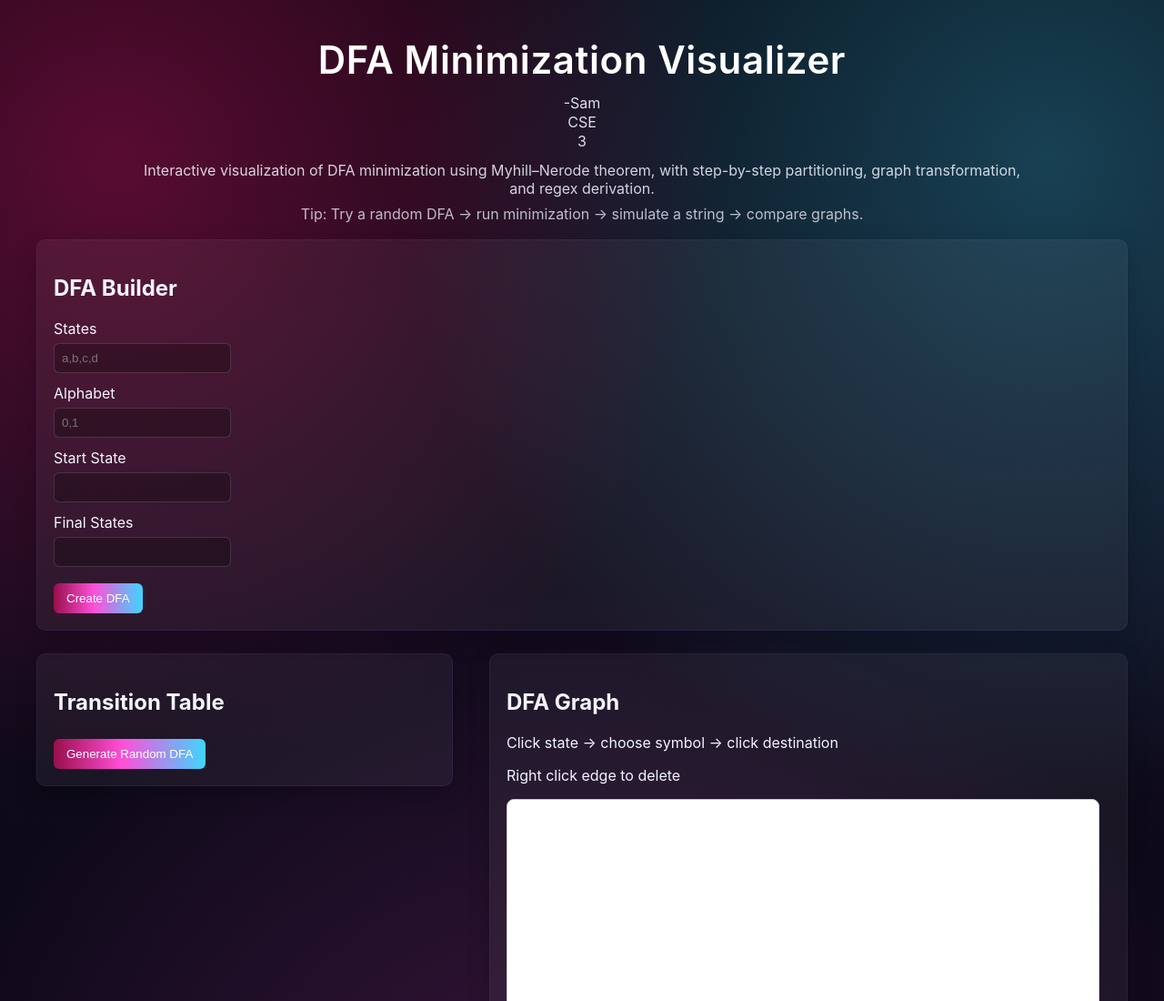
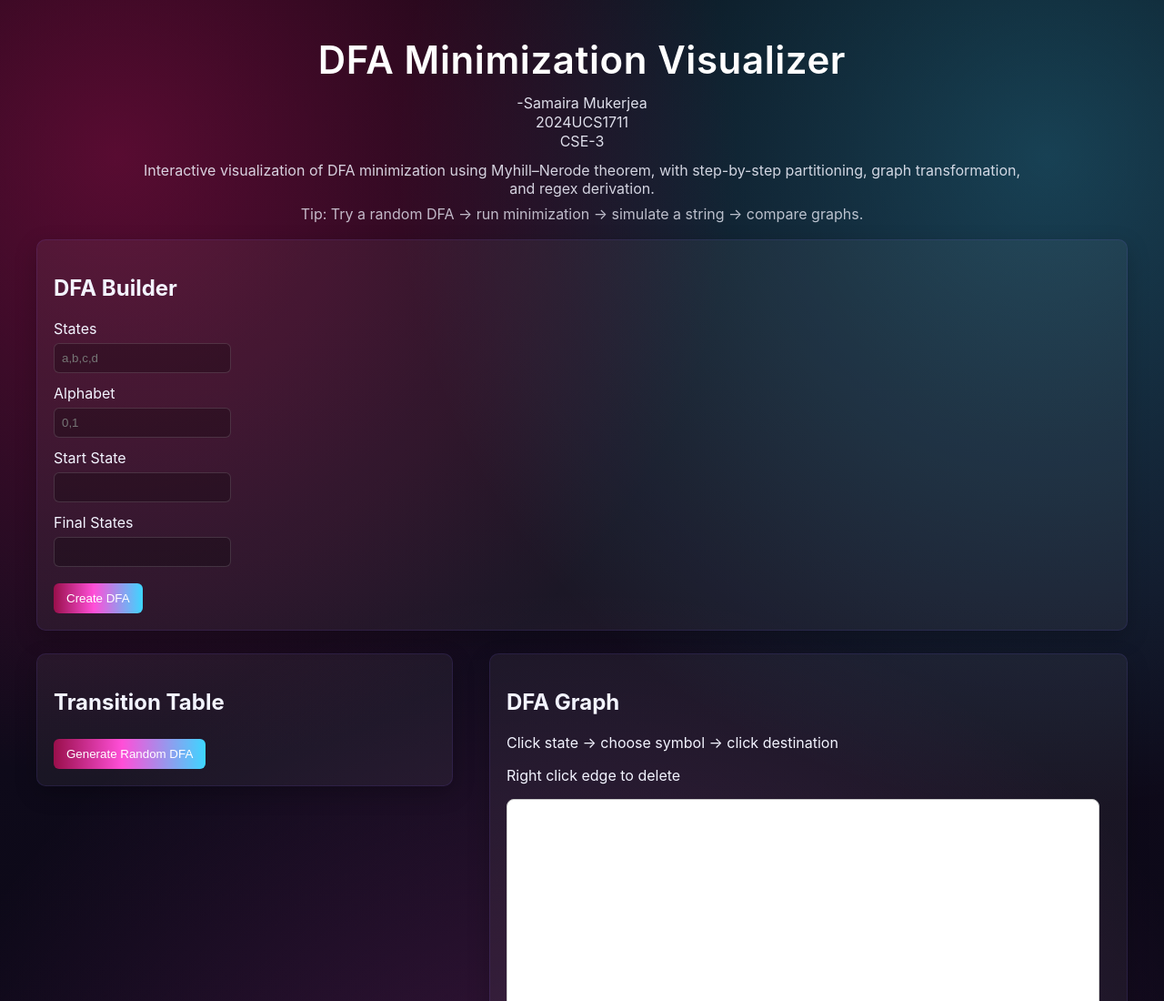
Before and after one commit to samaira173/dfa-minimization-visualizer, a plain HTML site: page index.html in a window 1280 px wide. Shown: the top 1100 px of the page at 91% size. Drawn offline with Linux system fonts and the light colour scheme.

Commit message:
Update 1

```diff
--- a/index.html
+++ b/index.html
@@ -13,7 +13,7 @@
 <body>
 
 <h1>DFA Minimization Visualizer</h1>
-<p class="subtitle">-Sam<br>CSE<br>3</p>
+<p class="subtitle">-Samaira Mukerjea<br>2024UCS1711<br>CSE-3</p>
 <p class="banner">
 Interactive visualization of DFA minimization using Myhill–Nerode theorem, with step-by-step partitioning, graph transformation, and regex derivation.
 </p>
```
